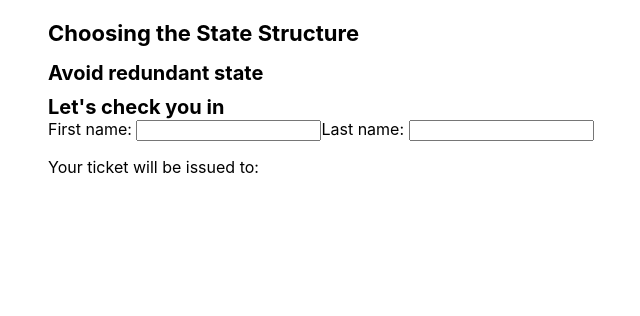
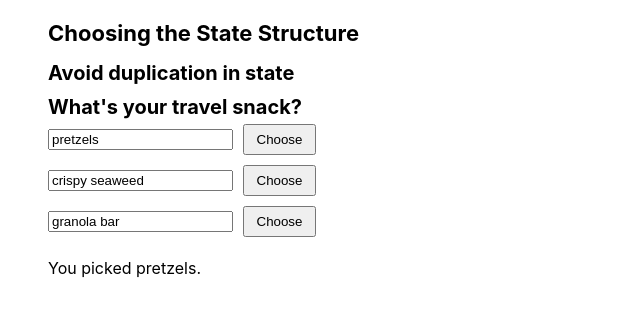
Before and after one commit to VladimirovMario/Sandbox, a React (Create React App) app in the folder 01. React documentation/02. Learn React/03. Managing State/: page / in a window 1280 px wide. Shown: the top 316 px of the page, without its empty margins (2-642 px from the left). Built offline with nearby package versions, Linux system fonts and the light colour scheme.

Commit message:
Avoid duplication in state

```diff
--- /dev/null
+++ b/01. React documentation/02. Learn React/03. Managing State/src/components/ChoosingTheStateStructure/AvoidDuplicationInState/AvoidDuplicationInState.js
@@ -0,0 +1,57 @@
+import { useState } from 'react';
+
+export default function AvoidDuplicationInState() {
+  return (
+    <>
+      <h2>Avoid duplication in state</h2>
+      <Menu />
+    </>
+  );
+}
+
+const initialItems = [
+  { title: 'pretzels', id: 0 },
+  { title: 'crispy seaweed', id: 1 },
+  { title: 'granola bar', id: 2 },
+];
+
+function Menu() {
+  const [items, setItems] = useState(initialItems);
+  const [selectedId, setSelectedId] = useState(0);
+
+  const selectedItem = items.find((item) => item.id === selectedId);
+
+  function handleItemChange(id, e) {
+    setItems(
+      items.map((item) =>
+        item.id === id ? { ...item, title: e.target.value } : item
+      )
+    );
+  }
+
+  return (
+    <>
+      <h2>What's your travel snack?</h2>
+      <ul>
+        {items.map((item, index) => (
+          <li key={item.id}>
+            <input
+              value={item.title}
+              onChange={(e) => {
+                handleItemChange(item.id, e);
+              }}
+            />{' '}
+            <button
+              onClick={() => {
+                setSelectedId(item.id);
+              }}
+            >
+              Choose
+            </button>
+          </li>
+        ))}
+      </ul>
+      <p>You picked {selectedItem.title}.</p>
+    </>
+  );
+}
--- a/01. React documentation/02. Learn React/03. Managing State/src/components/ChoosingTheStateStructure/ChoosingTheStateStructure.js
+++ b/01. React documentation/02. Learn React/03. Managing State/src/components/ChoosingTheStateStructure/ChoosingTheStateStructure.js
@@ -1,11 +1,13 @@
-import AvoidRedundantState from './AvoidRedundantState/AvoidRedundantState';
+import AvoidDuplicationInState from './AvoidDuplicationInState/AvoidDuplicationInState';
+// import AvoidRedundantState from './AvoidRedundantState/AvoidRedundantState';
 // import AvoidContradictionsInState from './AvoidContradictionsInState/AvoidContradictionsInState';
 
 export default function ChoosingTheStateStructure() {
   return (
     <>
       <h1>Choosing the State Structure</h1>
-      <AvoidRedundantState />
+      <AvoidDuplicationInState />
+      {/* <AvoidRedundantState /> */}
       {/* <AvoidContradictionsInState /> */}
     </>
   );
```
